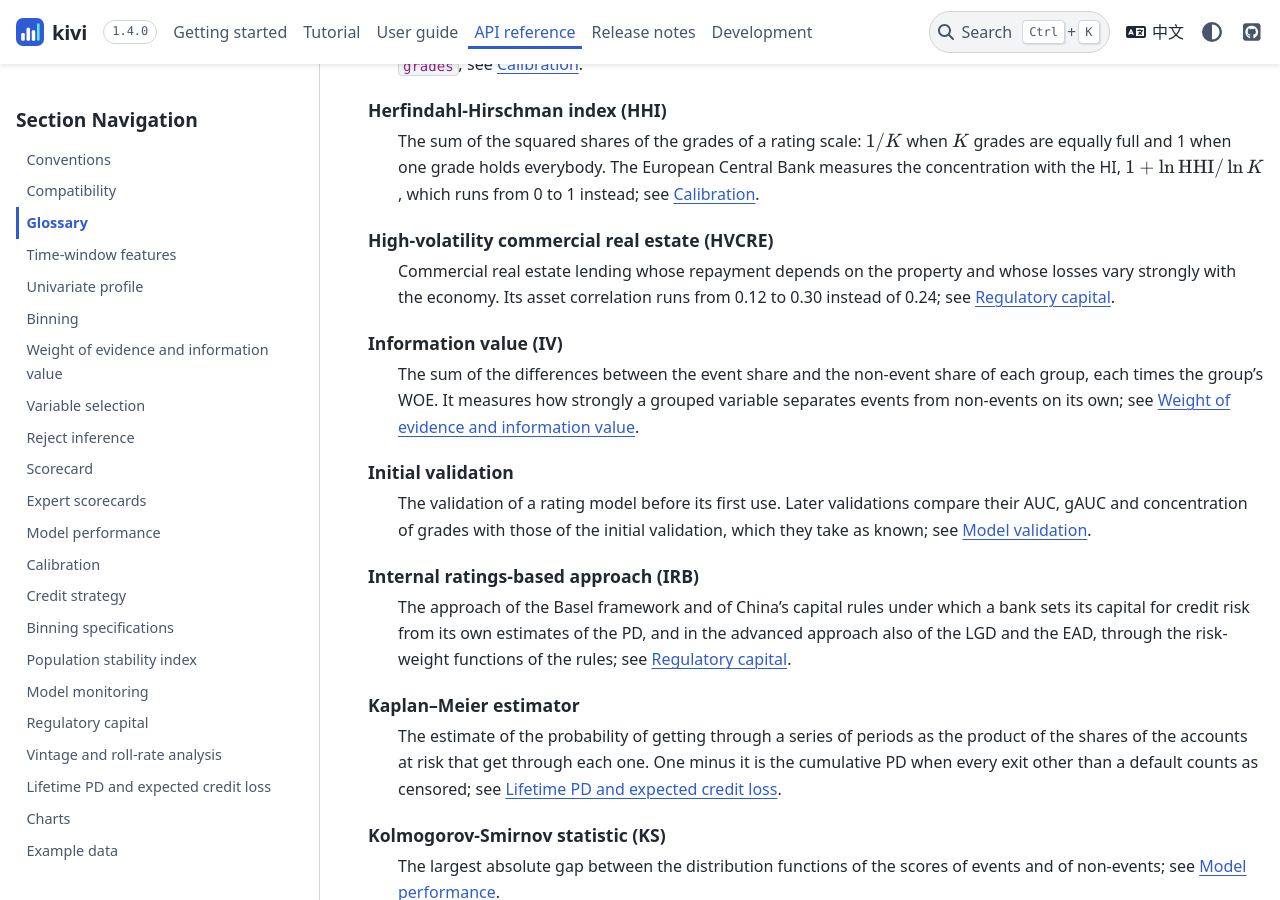
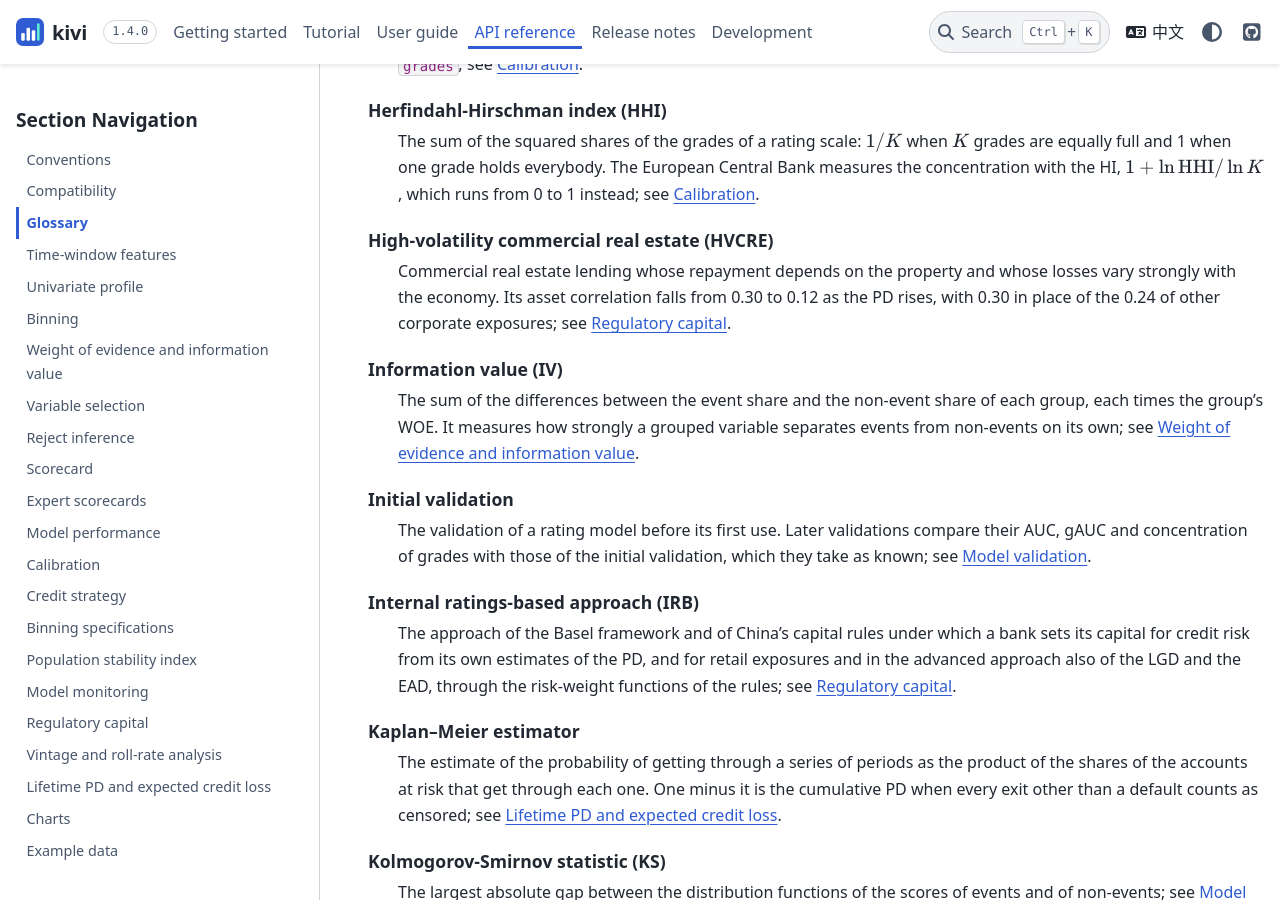
Before and after one commit to gchensy/kivi, a Sphinx documentation site: the page built from docs/api/glossary.rst, in a window 1280 px wide and 900 px high, scrolled down 7305 px. Built offline with Sphinx 7.4.7 and the PyData theme 0.15.4, drawn with Linux system fonts in a browser that asks for light colours; some of the changed text lies outside the part shown.

Commit message:
Correct the review findings of the 1.5 integration
The IRB stressed PD sits at the 0.1% quantile of the factor, the weighted
lifetime ECL is 13% above the base case, systematic_factor needs a
positive correlation, default_rate rejects booleans, and the HVCRE, IRB,
output floor and chart-caption wording is exact.

Co-Authored-By: Claude Opus 5.5 <noreply@anthropic.com>

```diff
--- a/docs/api/conventions.rst
+++ b/docs/api/conventions.rst
@@ -25,7 +25,7 @@ Arguments
 * A predicted probability of an event, such as a PD, is always called ``probability``, as in ``brier_score(probability, target)``, ``calibration_table(groups, target, probability)`` and ``expected_loss(probability, lgd, ead)``. What a ``score`` is depends on the module; see :ref:`conventions-scores`. A second probability is named after its meaning, as ``origination_probability`` in :func:`~kivi.lifetime.significant_increase`.
 * An option with the same meaning has the same name in every module, such as ``bins``, ``special``, ``smoothing``, ``unseen`` and ``weights``. ``level`` is the confidence level of an interval or a bound, a number strictly between 0 and 1 that defaults to 0.95, as in :func:`~kivi.metrics.roc_auc_interval`, :func:`~kivi.metrics.generalized_auc` and :func:`~kivi.capital.most_prudent_pd`. The ``level`` of :func:`~kivi.capital.capital_requirement` is the confidence level of the one-factor model, 0.999 by default as the IRB approach sets it, and that of :func:`~kivi.capital.conditional_pd` the quantile of the economy, given instead of a ``factor``.
 * ``bins`` defaults to 5 for the bins of a variable, as in :func:`~kivi.binning.bin_edges`, :func:`~kivi.spec.fit_spec` and :func:`~kivi.univariate.profile_table`, and to 10 for the bands of a score, as in :func:`~kivi.metrics.gains_table`, :func:`~kivi.monitoring.monitoring_table`, :func:`~kivi.reject_inference.parceling` and :func:`~kivi.reject_inference.reweighting`. The ``cutoffs`` of :func:`~kivi.strategy.cutoff_table` and :func:`~kivi.strategy.confusion_table` default to 10 bands as well.
-* ``asset_class`` selects the risk-weight function of :mod:`kivi.capital`: ``"corporate"``, ``"hvcre"``, ``"mortgage"``, ``"revolving"`` or ``"other_retail"``. It is keyword-only and has no default, because the class decides the formula. ``correlation`` there is an asset correlation of at least 0 and below 1, and ``turnover`` and ``maturity`` are given in the units of the rules, such as millions of euros and years.
+* ``asset_class`` selects the risk-weight function of :mod:`kivi.capital`: ``"corporate"``, ``"hvcre"``, ``"mortgage"``, ``"revolving"`` or ``"other_retail"``. It is keyword-only and has no default, because the class decides the formula. ``correlation`` there is an asset correlation of at least 0 and below 1, and above 0 in :func:`~kivi.capital.systematic_factor`, and ``turnover`` and ``maturity`` are given in the units of the rules, such as millions of euros and years.
 * ``event`` is a count of events per group where the rows are groups, as in :func:`~kivi.calibration.fit_grade_pd` and :func:`~kivi.capital.most_prudent_pd`, which take it with ``total``, and as the ``event`` column of the tables. In :func:`~kivi.lifetime.survival_table` it is a 0/1 flag per account instead, next to ``competing``, the flag of an exit for another reason, such as an early repayment; the two are never both 1 on a row. ``duration`` is the period in which an account defaulted, left or was last observed, a positive whole number, and ``entry`` the number of periods before it came under observation.
 * ``special`` is a list of codes for a function of one variable, and a dict by column for :func:`~kivi.spec.fit_spec` and :func:`~kivi.univariate.profile_table`, which reject a list.
 * Some options have similar names but different meanings. The ``min_share`` of :func:`~kivi.binning.category_groups` is the share below which a category counts as rare, while the ``min_bin_share`` of :func:`~kivi.binning.tree_edges` and :func:`~kivi.binning.ks_edges` and the ``min_group_share`` of :func:`~kivi.binning.chimerge_groups` set the smallest bin or group of the result. Only :func:`~kivi.binning.monotonic_edges` accepts ``max_bins=None``, which merges bins only until the WOE is monotonic. ``unseen`` says what to do with a group that a table lacks and defaults to ``"raise"``, while ``unseen_points`` is a number of points or None. ``method`` names the binning method in :func:`~kivi.binning.bin_edges` and :func:`~kivi.spec.fit_spec`, the correlation in :func:`~kivi.selection.correlation_filter` and the estimate of the weights in :func:`~kivi.expert.ahp_weights`.
@@ -83,7 +83,7 @@ Targets, scores and probabilities
 * In :mod:`kivi.metrics`, :mod:`kivi.monitoring` and :mod:`kivi.strategy`, a score rises with the event probability. Pass a PD as it is, and negate scorecard points, which fall as the risk rises. A cut-off of :mod:`kivi.strategy` approves the scores at or below it.
 * In :mod:`kivi.scorecard`, a ``score`` is scorecard points, which fall as the risk rises: :func:`~kivi.scorecard.score_to_pd` gives a lower PD for a higher score.
 * :func:`~kivi.calibration.platt_fit` accepts a score in either direction and fits a negative slope to one that falls as the risk rises. :func:`~kivi.calibration.isotonic_fit` assumes a rising score unless ``increasing=False``.
-* True and False count as 1 and 0 in targets, scores and probabilities, and in the aggregations of :func:`~kivi.features.window_features`, where the ``sum`` of a flag counts the events that have it. Weights, LGDs, exposures, losses, the amounts of :func:`~kivi.vintage.delinquency_panel`, the ``realized`` and ``estimated`` values of :func:`~kivi.calibration.backtest_table` and :func:`~kivi.metrics.generalized_auc` and the entries of a comparison matrix reject them, and so do most numeric options, such as ``bins``, ``max_bins``, ``factor`` and the cut-offs. Six inputs reject them because a boolean there is more likely a mistake: the ``reference_score`` of :func:`~kivi.monitoring.monitoring_table`, which would usually be a row mask, the ``matrix`` of :func:`~kivi.lifetime.transition_pd`, the ``stage`` of :func:`~kivi.lifetime.stage_table`, the ``days_past_due`` of :func:`~kivi.lifetime.assign_stages`, and the ``duration`` and ``entry`` of :func:`~kivi.lifetime.survival_table`:
+* True and False count as 1 and 0 in targets, scores and probabilities, and in the aggregations of :func:`~kivi.features.window_features`, where the ``sum`` of a flag counts the events that have it. Weights, LGDs, exposures, losses, the ``default_rate`` of :func:`~kivi.capital.systematic_factor` and :func:`~kivi.capital.vasicek_fit`, the amounts of :func:`~kivi.vintage.delinquency_panel`, the ``realized`` and ``estimated`` values of :func:`~kivi.calibration.backtest_table` and :func:`~kivi.metrics.generalized_auc` and the entries of a comparison matrix reject them, and so do most numeric options, such as ``bins``, ``max_bins``, ``factor`` and the cut-offs. Six inputs reject them because a boolean there is more likely a mistake: the ``reference_score`` of :func:`~kivi.monitoring.monitoring_table`, which would usually be a row mask, the ``matrix`` of :func:`~kivi.lifetime.transition_pd`, the ``stage`` of :func:`~kivi.lifetime.stage_table`, the ``days_past_due`` of :func:`~kivi.lifetime.assign_stages`, and the ``duration`` and ``entry`` of :func:`~kivi.lifetime.survival_table`:
 
 >>> import numpy as np
 >>> from kivi.metrics import roc_auc
--- a/docs/api/glossary.rst
+++ b/docs/api/glossary.rst
@@ -183,7 +183,7 @@ The terms of credit risk modeling as the guides and the docstrings use them. Eac
       The sum of the squared shares of the grades of a rating scale: :math:`1/K` when :math:`K` grades are equally full and 1 when one grade holds everybody. The European Central Bank measures the concentration with the HI, :math:`1 + \ln \mathrm{HHI} / \ln K`, which runs from 0 to 1 instead; see :doc:`/user_guide/calibration`.
 
    High-volatility commercial real estate (HVCRE)
-      Commercial real estate lending whose repayment depends on the property and whose losses vary strongly with the economy. Its asset correlation runs from 0.12 to 0.30 instead of 0.24; see :doc:`/user_guide/capital`.
+      Commercial real estate lending whose repayment depends on the property and whose losses vary strongly with the economy. Its asset correlation falls from 0.30 to 0.12 as the PD rises, with 0.30 in place of the 0.24 of other corporate exposures; see :doc:`/user_guide/capital`.
 
    Information value (IV)
       The sum of the differences between the event share and the non-event share of each group, each times the group's WOE. It measures how strongly a grouped variable separates events from non-events on its own; see :doc:`/user_guide/woe_iv`.
@@ -192,7 +192,7 @@ The terms of credit risk modeling as the guides and the docstrings use them. Eac
       The validation of a rating model before its first use. Later validations compare their AUC, gAUC and concentration of grades with those of the initial validation, which they take as known; see :doc:`/user_guide/validation`.
 
    Internal ratings-based approach (IRB)
-      The approach of the Basel framework and of China's capital rules under which a bank sets its capital for credit risk from its own estimates of the PD, and in the advanced approach also of the LGD and the EAD, through the risk-weight functions of the rules; see :doc:`/user_guide/capital`.
+      The approach of the Basel framework and of China's capital rules under which a bank sets its capital for credit risk from its own estimates of the PD, and for retail exposures and in the advanced approach also of the LGD and the EAD, through the risk-weight functions of the rules; see :doc:`/user_guide/capital`.
 
    Kaplan–Meier estimator
       The estimate of the probability of getting through a series of periods as the product of the shares of the accounts at risk that get through each one. One minus it is the cumulative PD when every exit other than a default counts as censored; see :doc:`/user_guide/lifetime`.
@@ -261,7 +261,7 @@ The terms of credit risk modeling as the guides and the docstrings use them. Eac
       The time after which the outcome of an observation is known, such as twelve months after a loan was granted. Until it has passed, the target is missing and the outcome counts as unknown; see :doc:`/user_guide/monitoring`.
 
    Output floor
-      The rule that the risk-weighted assets of the IRB approach may not fall below 72.5% of those of the standardized approach. It applies to a whole portfolio, and kivi leaves it out; see :doc:`/user_guide/capital`.
+      The rule that the risk-weighted assets of the IRB approach may not fall below 72.5% of those of the standardized approach. It applies to the total risk-weighted assets of a bank and is phased in over several years, and kivi leaves it out; see :doc:`/user_guide/capital`.
 
    Outstanding amount
       The unpaid amount of all the instalments of a loan at a month end, whether they have fallen due or not: the ``outstanding`` column of :func:`~kivi.vintage.delinquency_panel`. It includes interest, while the ``balance`` column, given the principal of each instalment, counts only the unpaid principal; see :doc:`/user_guide/vintage`.
@@ -366,7 +366,7 @@ The terms of credit risk modeling as the guides and the docstrings use them. Eac
       The standard error measures how much an estimate, such as an AUC, would vary from sample to sample. A confidence interval at a level such as 95% is a range around the estimate that would cover the true value in that share of samples; see :doc:`/user_guide/metrics`.
 
    Stressed PD
-      The PD of the one-factor model in a bad economy, such as the PD at the 99.9% quantile of the systematic factor that the IRB capital requirement uses, or the PD of a downturn scenario; :func:`~kivi.capital.conditional_pd` gives it; see :doc:`/user_guide/capital`.
+      The PD of the one-factor model in a bad economy, such as the PD at the 0.1% quantile of the systematic factor, a ``level`` of 0.999, that the IRB capital requirement uses, or the PD of a downturn scenario; :func:`~kivi.capital.conditional_pd` gives it; see :doc:`/user_guide/capital`.
 
    Swap set
       The four groups of applicants that two scores, each with its cut-off, approve or decline. The swap-outs are approved only by the current score and the swap-ins only by the new one; see :doc:`/user_guide/strategy`.
--- a/docs/user_guide/capital.rst
+++ b/docs/user_guide/capital.rst
@@ -89,7 +89,7 @@ other_retail       0.1216       0.4577
 
 .. plot::
    :alt: Risk weight against the PD on a logarithmic axis for the seven asset classes of the table, with an LGD of 45%
-   :caption: Risk weight of each asset class against the PD at an LGD of 45% and a maturity of 2.5 years, from the PD floor of 0.05% to 30%. The corporate classes start highest, mortgages rise steeply through the middle PDs, and the revolving and other retail exposures stay lowest.
+   :caption: Risk weight of each asset class against the PD at an LGD of 45% and a maturity of 2.5 years, from 0.05%, the PD floor of most classes, to 30%. The corporate classes start highest, mortgages rise steepest and pass the corporate exposures at a PD of about 5%, and the qualifying revolving exposures weigh least up to a PD of about 7%.
 
    kp.figure_capital_risk_weights()
 
--- a/docs/user_guide/lifetime.rst
+++ b/docs/user_guide/lifetime.rst
@@ -527,7 +527,7 @@ base          0.0259      909598.0   984824.0
 downturn      0.1028     1400455.0  1667506.0
 weighted      0.0409     1000434.0  1111511.0
 
-``current_pd`` is the 12-month PD of a current loan: 2.59% in the median economy, below the average of 3.93%, and 10.28% in the downturn. The weighted ECL is 10% above that of the base scenario, because the PDs rise faster as the economy worsens than they fall as it improves, and the downturn here lies further from the base than the upside: the ECL of the most likely scenario alone would understate the weighted amount. Each scenario keeps its factor for the life of the loans; a path of factors, one per year, would shift the months of each year with the factor of that year.
+``current_pd`` is the 12-month PD of a current loan: 2.59% in the median economy, below the average of 3.93%, and 10.28% in the downturn. The weighted ECL is 10% above that of the base scenario over 12 months and 13% above it over the lifetime, because the PDs rise faster as the economy worsens than they fall as it improves, and the downturn here lies further from the base than the upside: the ECL of the most likely scenario alone would understate the weighted amount. Each scenario keeps its factor for the life of the loans; a path of factors, one per year, would shift the months of each year with the factor of that year.
 
 Stage allocation
 ----------------
```
Also changed, not shown: 1 other file.
